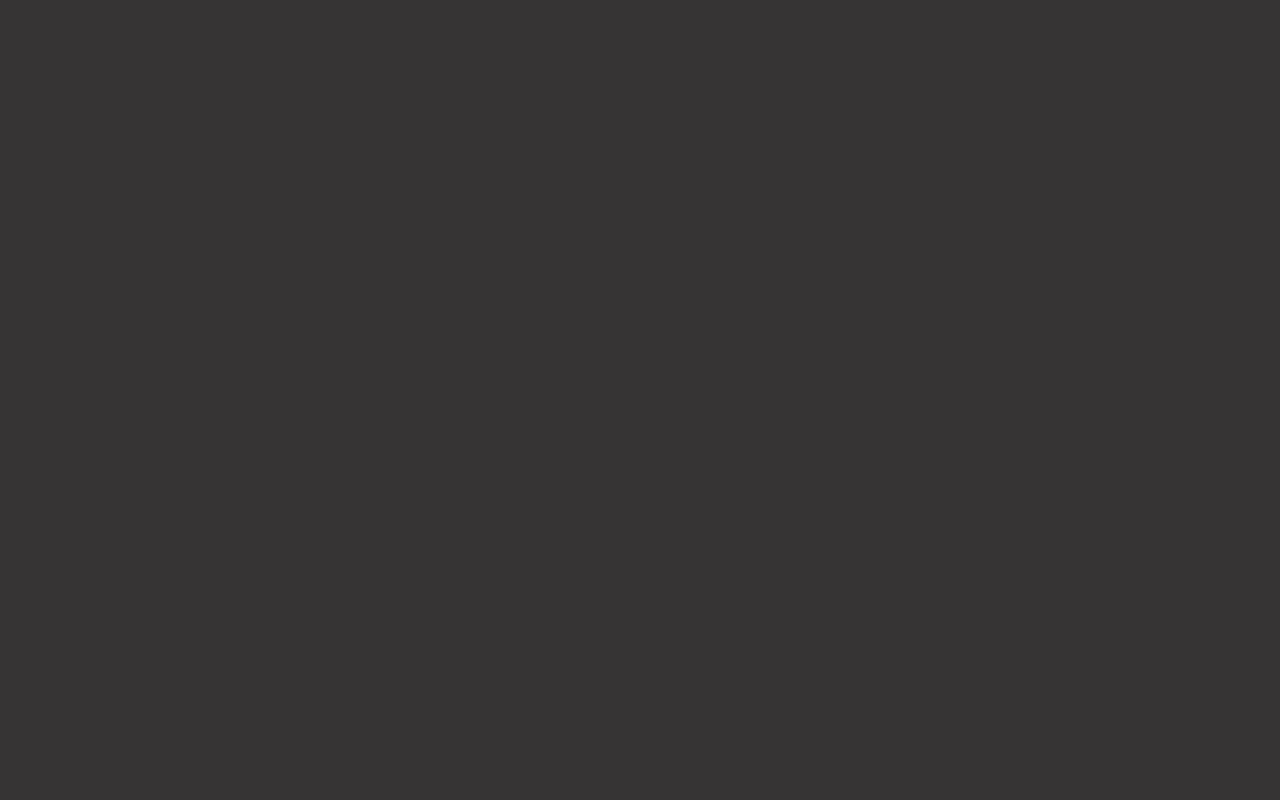
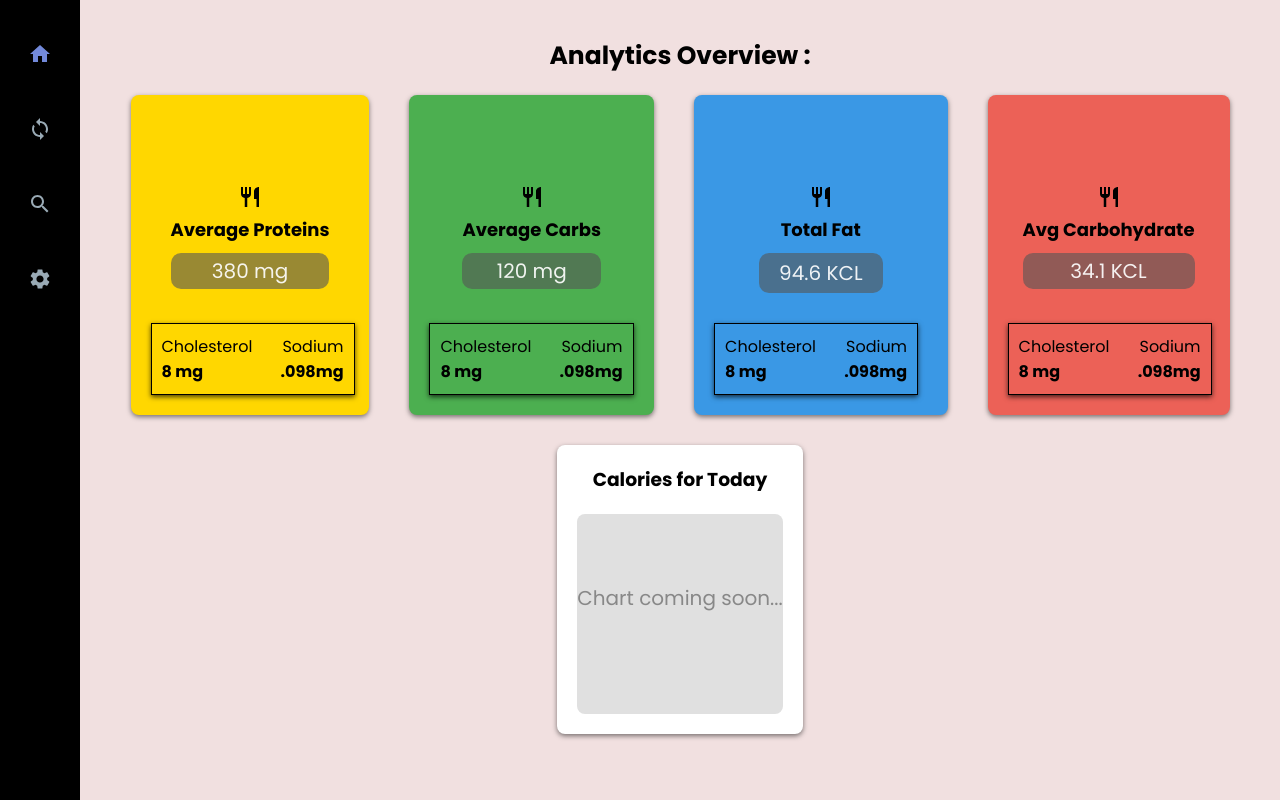
Before and after one commit to APBSS/App-Dev-Lab, a React (Create React App) app in the folder gym/: page /diet in a window 1280 px wide. Before the commit this address had no page. Built offline with nearby package versions, Linux system fonts and the light colour scheme.

Commit message:
diet changes

```diff
--- a/gym/src/App.js
+++ b/gym/src/App.js
@@ -3,6 +3,7 @@ import Home from "./components/Home";
 import SignIn from "./components/SignIn";
 import Register from "./components/Register";
 import Dashboard1 from "./components/Main/Dashboard1";
+import Diet from "./components/Main/Diet";
 
 function App() {
   return (
@@ -12,6 +13,7 @@ function App() {
         <Route path="/signin" element={<SignIn />}/>
         <Route path="/register" element={<Register />}/>
         <Route path="/dashboard1" element={<Dashboard1 />}/>
+        <Route path="/diet" element={<Diet />}/>
       </Routes>
     </BrowserRouter>
   );
--- a/gym/src/components/Main/Dashboard1.css
+++ b/gym/src/components/Main/Dashboard1.css
@@ -1,5 +1,11 @@
 
   .dashboard-container {
+    background-image: url("../../images/dash-img.jpg");
+    background-position: center;
+    background-repeat: no-repeat;
+    background-size: cover;
+    height: 100vh;
+    width: 100vw;
     display: flex;
     flex-direction: column;
     padding: 20px;
@@ -24,7 +30,7 @@
   }
 
   .dashboard-card {
-    background-color: #2c2c2c;
+    background-color: rgba(44, 44, 44, 0.75);
     color: #e0e0e0;
     padding: 20px;
     border-radius: 8px;
@@ -69,6 +75,7 @@
     font-size: 1.5rem;
     margin-bottom: 10px;
     transition: font-size 0.3s ease-in-out;
+    opacity: 1;
   }
 
   .dashboard-card h6:hover {
@@ -131,9 +138,12 @@
 
   /* White Theme Elements */
   .dashboard-card.white-theme {
-    background-color: #ffffff;
+    background-color: rgba(255, 255, 255, 0.6);
     color: #333333;
     box-shadow: 0 4px 8px rgba(0, 0, 0, 0.2);
+  }
+  .dashboard-card.white-theme li,h6{
+    opacity: 1;
   }
 
   .dashboard-card.white-theme h6 {
@@ -149,7 +159,9 @@
     color: #FF4742;
     border: 2px solid #FF4742;
   }
-
+  #dietlink{
+    margin-left: 50px;
+  }
   .dashboard-button.white-theme:hover {
     background-color: #FF4742;
     color: #ffffff;
@@ -172,7 +184,7 @@
 
   .menu-bar {
     height: 4px;
-    background-color: #fff;
+    background-color: black;
     transition: all 0.3s ease;
   }
 
--- a/gym/src/components/Main/Dashboard1.jsx
+++ b/gym/src/components/Main/Dashboard1.jsx
@@ -1,7 +1,7 @@
 import React, { useState } from 'react';
 import { Line } from 'react-chartjs-2';
 import { Chart as ChartJS, CategoryScale, LinearScale, PointElement, LineElement, Title, Tooltip, Legend } from 'chart.js';
-import { useNavigate } from 'react-router-dom';
+import { useNavigate,Link } from 'react-router-dom';
 import './Dashboard1.css';
 
 // Register the components
@@ -117,9 +117,9 @@ const Dashboard1 = () => {
             <li className="dashboard-list-item white-theme">Customize Existing Plans</li>
             <li className="dashboard-list-item white-theme">View Suggested Plans</li>
           </ul>
-          <button className="dashboard-button white-theme" onClick={() => navigate('/diet-plans')}>
+          <Link to="/diet" id='dietlink'><button className="dashboard-button white-theme" onClick={() => navigate('/diet-plans')}>
             Manage Diet Plans
-          </button>
+          </button></Link>
         </div>
 
         <div className="dashboard-card">
--- /dev/null
+++ b/gym/src/components/Main/Diet.css
@@ -0,0 +1,123 @@
+/* General Styles */
+.app {
+    display: flex;
+    min-height: 100vh;
+    background-color: rgb(241, 224, 224);
+  }
+
+  /* Sidebar Styles */
+  .sidebar {
+    width: 80px;
+    background-color: rgb(0, 0, 0);
+    display: flex;
+    flex-direction: column;
+    align-items: center;
+    padding-top: 20px;
+  }
+
+  .sidebar-item {
+    margin: 20px 0;
+    font-size: 24px;
+    color: #99aab5;
+    transition: color 0.3s;
+    cursor: pointer;
+  }
+
+  .sidebar-item.active, .sidebar-item:hover {
+    color: #7289da;
+  }
+
+  section {
+    margin-bottom: 30px;
+  }
+
+  /* Progress Tracker Styles */
+  .progress-tracker-section {
+    display: flex;
+    justify-content: space-between;
+
+  }
+
+  .progress-tracker {
+    display: flex;
+    justify-content: space-around;
+    gap: 40px;
+  }
+
+  .progress-card {
+    background-color: #fff;
+    padding: 90px 40px;
+    border-radius: 8px;
+    box-shadow: 0 2px 5px rgba(0, 0, 0, 0.5);
+    position: relative;
+  }
+
+  .progress-card h3 {
+    margin-bottom: 10px;
+    font-size: 18px;
+  }
+  .progress-card p{
+    background-color: #55555599;
+    border-radius: 10px;
+    padding: 3px;
+    color: rgba(255, 255, 255, 0.908);
+  }
+  .fat p{
+    padding: 5px 20px;
+  }
+  .yellow {
+    background-color: #ffd700;
+  }
+
+  .green {
+    background-color: #4caf50;
+  }
+  .blue {
+    background-color:#3a98e5;
+  }
+
+  .red {
+    background-color:#ec6157;
+  }
+
+  .calories-for-today {
+    background-color: #fff;
+    padding: 20px;
+    border-radius: 8px;
+    box-shadow: 0 2px 5px rgba(0, 0, 0, 0.5);
+    text-align: center;
+  }
+
+  .calories-chart {
+    height: 200px;
+    margin-top: 20px;
+    background-color: #e0e0e0;
+    border-radius: 8px;
+    display: flex;
+    justify-content: center;
+    align-items: center;
+    color: #888;
+  }
+
+  .lowerdiet{
+    display: flex;
+    flex-direction: row;
+    gap: 50px;
+  }
+  .cs{
+    position: absolute;
+    bottom: 20px;
+    left: 20px;
+    border: 1px solid black;
+    padding: 10px;
+    box-shadow: 0 2px 5px rgba(0, 0, 0, 0.7);
+  }
+  .fat{
+    padding: 90px 65px;
+  }
+  .carbs{
+    padding: 90px 35px;
+  }
+  .acarbs{
+    padding: 90px 53px;
+  }
--- /dev/null
+++ b/gym/src/components/Main/Diet.jsx
@@ -0,0 +1,109 @@
+import React from 'react';
+import './Diet.css';
+import HomeIcon from '@mui/icons-material/Home';
+import LoopIcon from '@mui/icons-material/Loop';
+import SearchIcon from '@mui/icons-material/Search';
+import SettingsIcon from '@mui/icons-material/Settings';
+import RestaurantIcon from '@mui/icons-material/Restaurant';
+function Diet() {
+  return (
+    <div className="app">
+      <div className="sidebar">
+        <div className="sidebar-item active">
+          <HomeIcon />
+        </div>
+        <div className="sidebar-item">
+          <LoopIcon />
+        </div>
+        <div className="sidebar-item">
+          <SearchIcon />
+        </div>
+        <div className="sidebar-item">
+          <SettingsIcon />
+        </div>
+      </div>
+
+      <main className="main-content">
+        <h3 style={{color:"black",fontSize:25,marginBottom:20}}>Analytics Overview :</h3>
+        <section className="progress-tracker-section">
+          <div className="progress-tracker">
+            <div className="progress-card yellow">
+              <RestaurantIcon />
+              <h3>Average Proteins</h3>
+              <p>380 mg</p>
+              <div className='cs'>
+                <div style={{display:"flex",gap:30,justifyContent:'space-between'}}>
+                <div>Cholesterol</div>
+                <div>Sodium</div>
+                </div>
+                <div style={{display:"flex",gap:30,justifyContent:'space-between'}}>
+                <span style={{fontWeight:"bold"}}>8 mg</span>
+                <span style={{fontWeight:"bold"}}>.098mg</span>
+                </div>
+              </div>
+            </div>
+            <div className="progress-card green acarbs">
+                <RestaurantIcon />
+              <h3>Average Carbs</h3>
+              <p>120 mg</p>
+              <div className='cs'>
+                <div style={{display:"flex",gap:30,justifyContent:'space-between'}}>
+                <div>Cholesterol</div>
+                <div>Sodium</div>
+                </div>
+                <div style={{display:"flex",gap:30,justifyContent:'space-between'}}>
+                <span style={{fontWeight:"bold"}}>8 mg</span>
+                <span style={{fontWeight:"bold"}}>.098mg</span>
+                </div>
+              </div>
+            </div>
+            <div className="progress-card blue fat">
+            <RestaurantIcon />
+              <h3>Total Fat</h3>
+              <p>94.6 KCL</p>
+              <div className='cs'>
+                <div style={{display:"flex",gap:30,justifyContent:'space-between'}}>
+                <div>Cholesterol</div>
+                <div>Sodium</div>
+                </div>
+                <div style={{display:"flex",gap:30,justifyContent:'space-between'}}>
+                <span style={{fontWeight:"bold"}}>8 mg</span>
+                <span style={{fontWeight:"bold"}}>.098mg</span>
+                </div>
+              </div>
+            </div>
+            <div className="progress-card red carbs">
+            <RestaurantIcon />
+              <h3>Avg Carbohydrate</h3>
+              <p>34.1 KCL</p>
+              <div className='cs'>
+                <div style={{display:"flex",gap:30,justifyContent:'space-between'}}>
+                <div>Cholesterol</div>
+                <div>Sodium</div>
+                </div>
+                <div style={{display:"flex",gap:30,justifyContent:'space-between'}}>
+                <span style={{fontWeight:"bold"}}>8 mg</span>
+                <span style={{fontWeight:"bold"}}>.098mg</span>
+                </div>
+              </div>
+            </div>
+          </div>
+        </section>
+
+        <div className='lowerdiet'>
+        <section className="calories-for-today-section">
+          <div className="calories-for-today">
+            <h3>Calories for Today</h3>
+            <div className="calories-chart">
+              {/* Add chart using a library like Chart.js or a custom solution */}
+              <p>Chart coming soon...</p>
+            </div>
+          </div>
+        </section>
+        </div>
+      </main>
+    </div>
+  );
+}
+
+export default Diet;
--- a/gym/src/components/SignIn.jsx
+++ b/gym/src/components/SignIn.jsx
@@ -55,7 +55,7 @@ const SignIn = () => {
 			<h1>Sign in</h1>
 			<input type="email" placeholder="Email" />
 			<input type="password" placeholder="Password" />
-			<a href="#">Forgot your password?</a>
+			<a href="#f">Forgot your password?</a>
 			<Link to="/dashboard1"><button>Sign In</button></Link>
 		</form>
 	</div>
```
Also changed, not shown: 1 other file (tests, documents, lock files or other folders).
